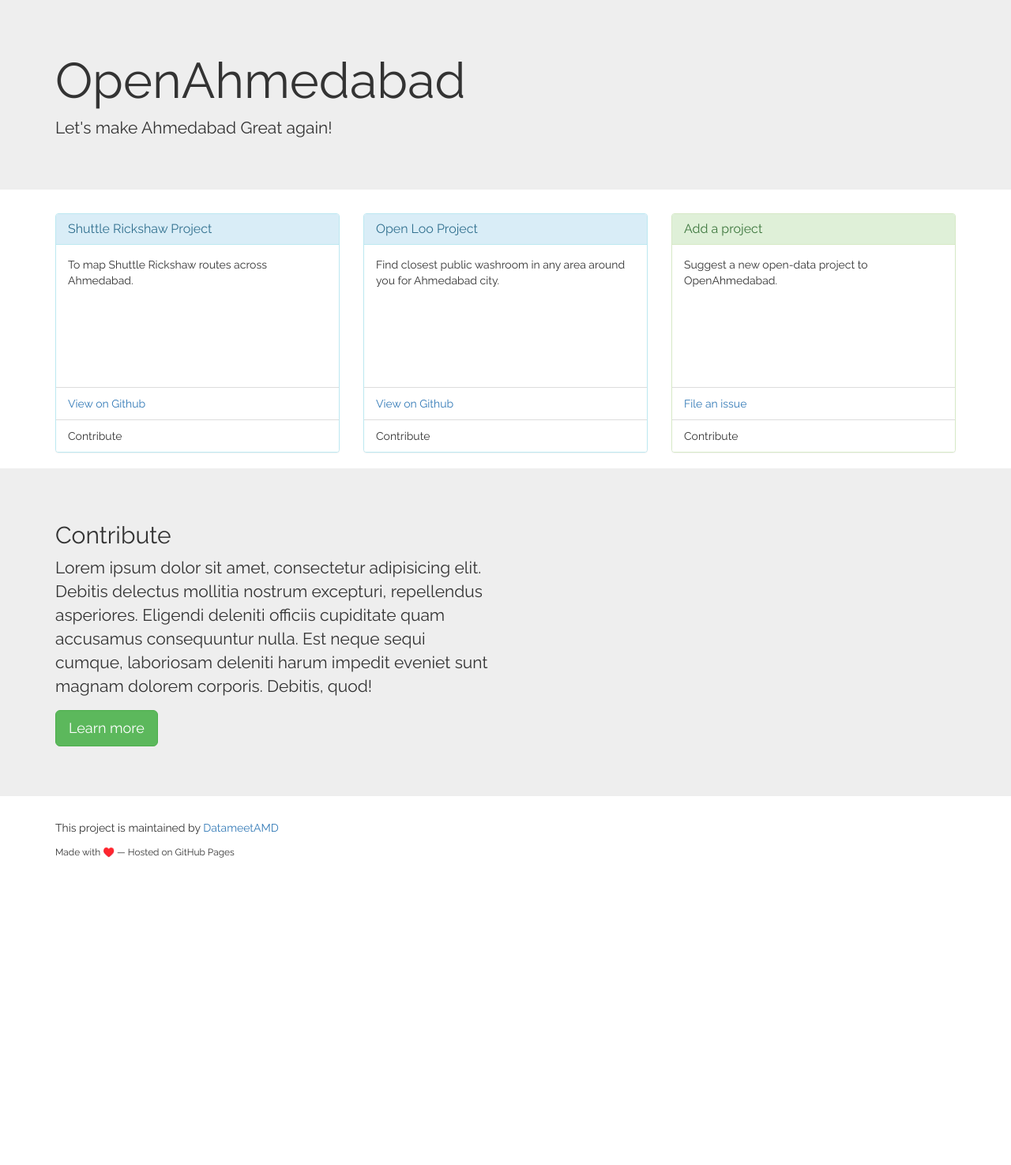
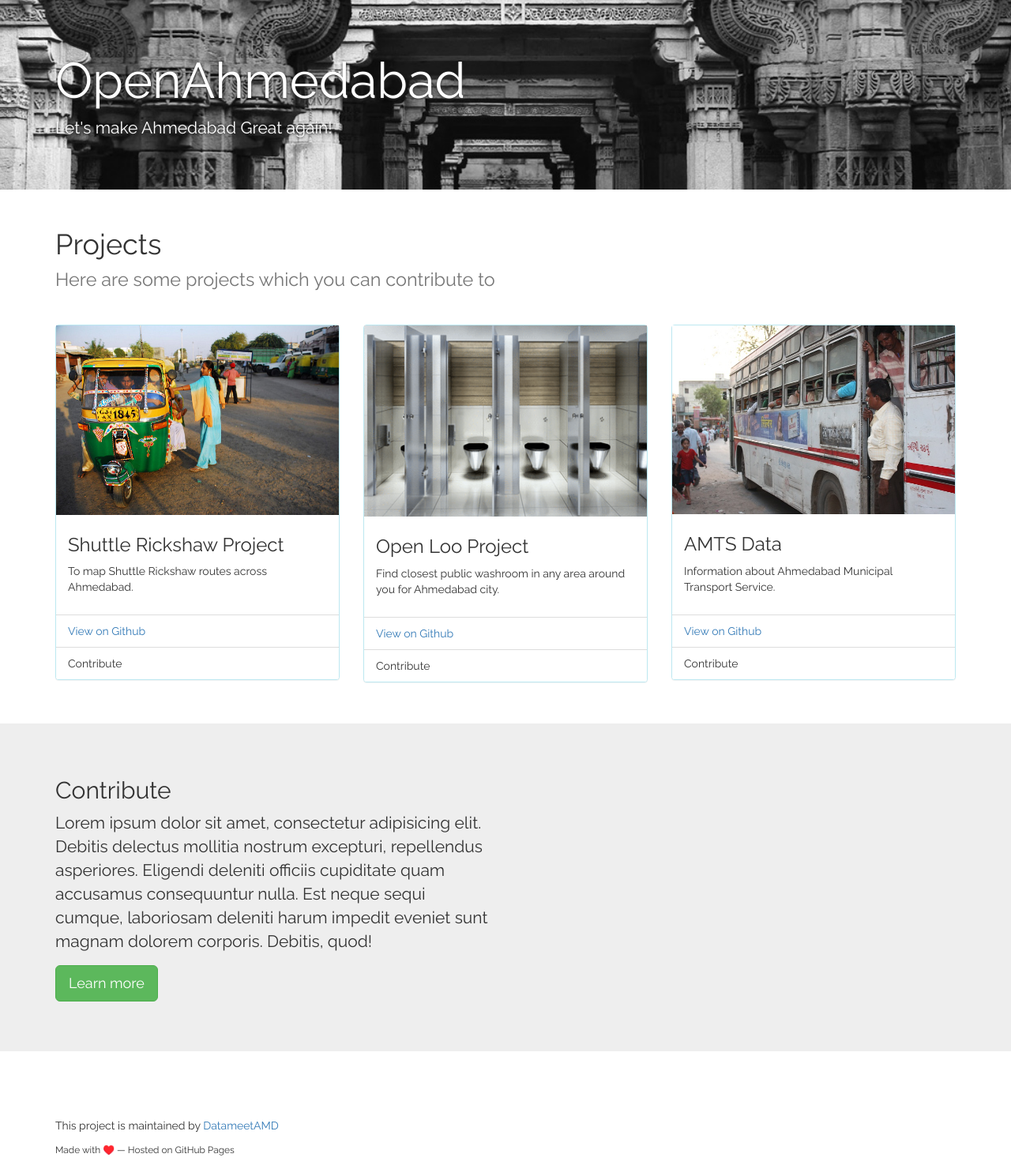
Before and after one commit to shravan91/openahmedabad.org, a Jekyll site: the page built from index.md, in a window 1280 px wide. Shown: the whole page at 79% size. Built offline with Jekyll 4.4.1, drawn with Linux system fonts in a browser that asks for light colours; nearby versions of some CDN libraries; before the commit the page ends 1098 px from its top, so only the background shows below that.

Commit message:
Updating design, adding images and AMTS project

```diff
--- a/_layouts/default.html
+++ b/_layouts/default.html
@@ -15,7 +15,7 @@
   <body>
     <div class="wrapper">
 
-      <div class="jumbotron">
+      <div class="jumbotron main">
         <div class="container">
           <h1>{{ site.title | default: site.github.repository_name }}</h1>
           <p>{{ site.description | default: site.github.project_tagline }}</p>
@@ -38,6 +38,7 @@
     </div>
 
     <!-- Latest compiled and minified JavaScript -->
+    <script src="https://code.jquery.com/jquery-3.1.1.slim.js"></script>
     <script src="https://maxcdn.bootstrapcdn.com/bootstrap/3.3.7/js/bootstrap.min.js" integrity="sha384-Tc5IQib027qvyjSMfHjOMaLkfuWVxZxUPnCJA7l2mCWNIpG9mGCD8wGNIcPD7Txa" crossorigin="anonymous"></script>
 
 
--- a/_layouts/home.html
+++ b/_layouts/home.html
@@ -2,16 +2,23 @@
 layout: default
 ---
 <div class="home container">
-  <div class="row">
+  <div class="row heading">
+    <div class="col-md-12"><h1>Projects<br/><small>Here are some projects which you can contribute to</small></h1></div>
+  </div>
+
+  <div class="row projects">
     {% for post in site.posts %}
 
     <div class="col-md-4">
       <div class="panel panel-info">
-        <div class="panel-heading">
-          <h2 class="panel-title">{{ post.title | escape }}</h2>
-        </div>
+
         <div class="panel-body">
-          <span class="post-meta">{{ post.excerpt }}</span>
+          <div class="post-image">
+            <img src="/img/{{ post.slug }}.jpg" alt="">
+          </div>
+          <h3>{{ post.title | escape }}</h3>
+
+          <p class="post-meta">{{ post.excerpt }}</p>
         </div>
         <ul class="list-group">
           <li class="list-group-item"><a href="https://github.com/{{ post.repo }}">View on Github</a></li>
@@ -20,21 +27,6 @@ layout: default
       </div>
     </div>
     {% endfor %}
-
-    <div class="col-md-4">
-      <div class="panel panel-success">
-        <div class="panel-heading">
-          <h2 class="panel-title">Add a project</h2>
-        </div>
-        <div class="panel-body">
-          <span class="post-meta">Suggest a new open-data project to OpenAhmedabad.</span>
-        </div>
-        <ul class="list-group">
-          <li class="list-group-item"><a href="https://github.com/DatameetAMD/bucket-list/issues">File an issue</a></li>
-          <li class="list-group-item">Contribute</li>
-        </ul>
-      </div>
-    </div>
   </div>
 </div>
 
--- a/_sass/oa.scss
+++ /dev/null
@@ -1,22 +0,0 @@
-body {
-  font-family: 'Raleway', sans-serif;
-}
-
-.panel-body {
-  min-height: 180px;
-}
-
-.post {
-  min-height: 300px;
-}
-
-.panel-image {
-  margin-left: -15px;
-  margin-right: -15px;
-  margin-top: -15px;
-
-  img {
-    width: 100%;
-    height: auto;
-  }
-}
--- /dev/null
+++ b/_sass/style.scss
@@ -0,0 +1,45 @@
+body {
+  font-family: 'Raleway', sans-serif;
+}
+
+.jumbotron.main {
+  background-image: url('/img/ahmedabad.jpg');
+  background-size: cover;
+  background-position: center;
+  color: #fff !important;
+  text-shadow: 0 1px 3px #333;
+
+}
+
+.heading, .projects {
+  margin-bottom: 32px;
+}
+
+.projects {
+  overflow: auto;
+}
+
+.panel-body {
+  min-height: 180px;
+}
+
+.post {
+  min-height: 300px;
+}
+
+.post-image {
+  margin-left: -15px;
+  margin-right: -15px;
+  margin-top: -15px;
+  margin-bottom: 25px;
+
+  img {
+    width: 100%;
+    height: auto;
+  }
+}
+
+footer {
+  margin-top: 60px;
+  padding-top: 24px;
+}
--- a/assets/css/style.scss
+++ b/assets/css/style.scss
@@ -1,4 +1,4 @@
 ---
 ---
 
-@import "oa";
+@import "style";
```
Also changed, not shown: _posts/2017-03-03-amts-data.html (added, +7 -0 lines), img/ahmedabad.jpg (added), img/amts-data.jpg (added), img/open-loo.jpg (added), img/shuttle-rickshaw.jpg (added).
